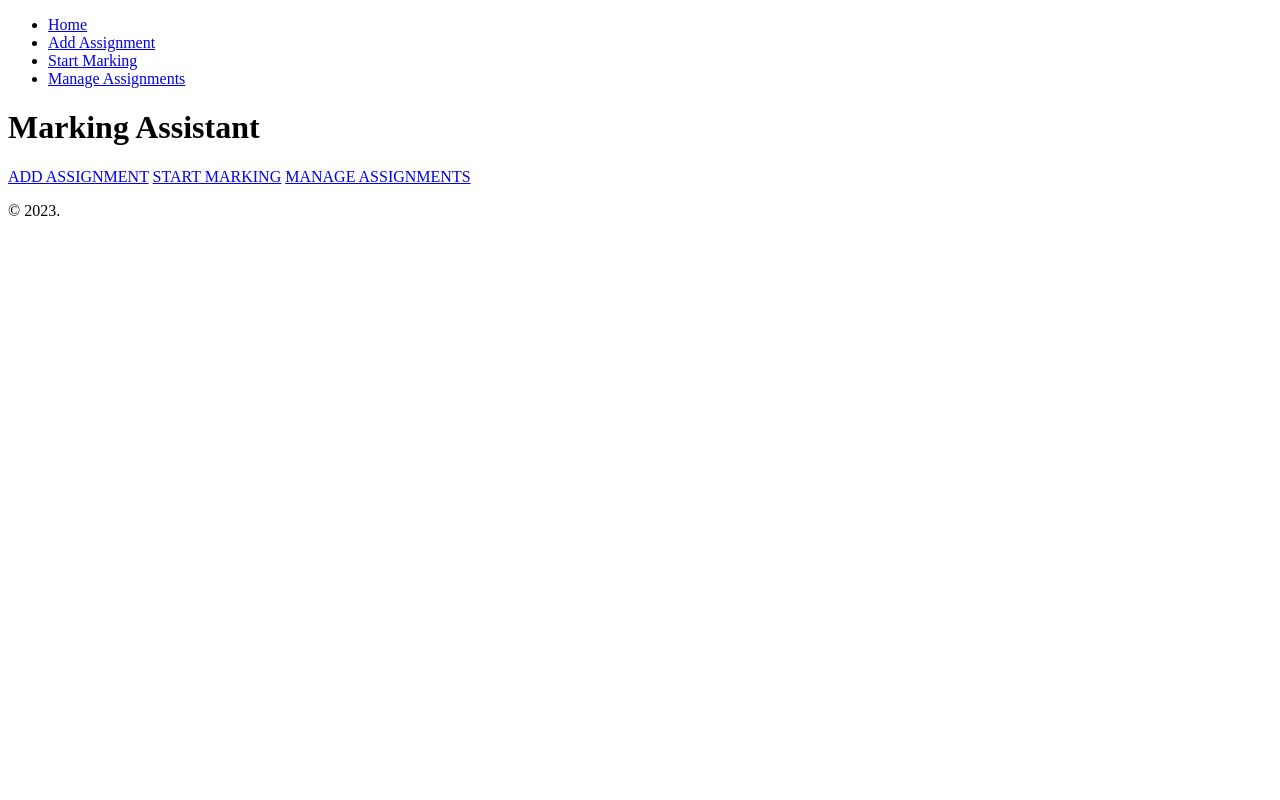
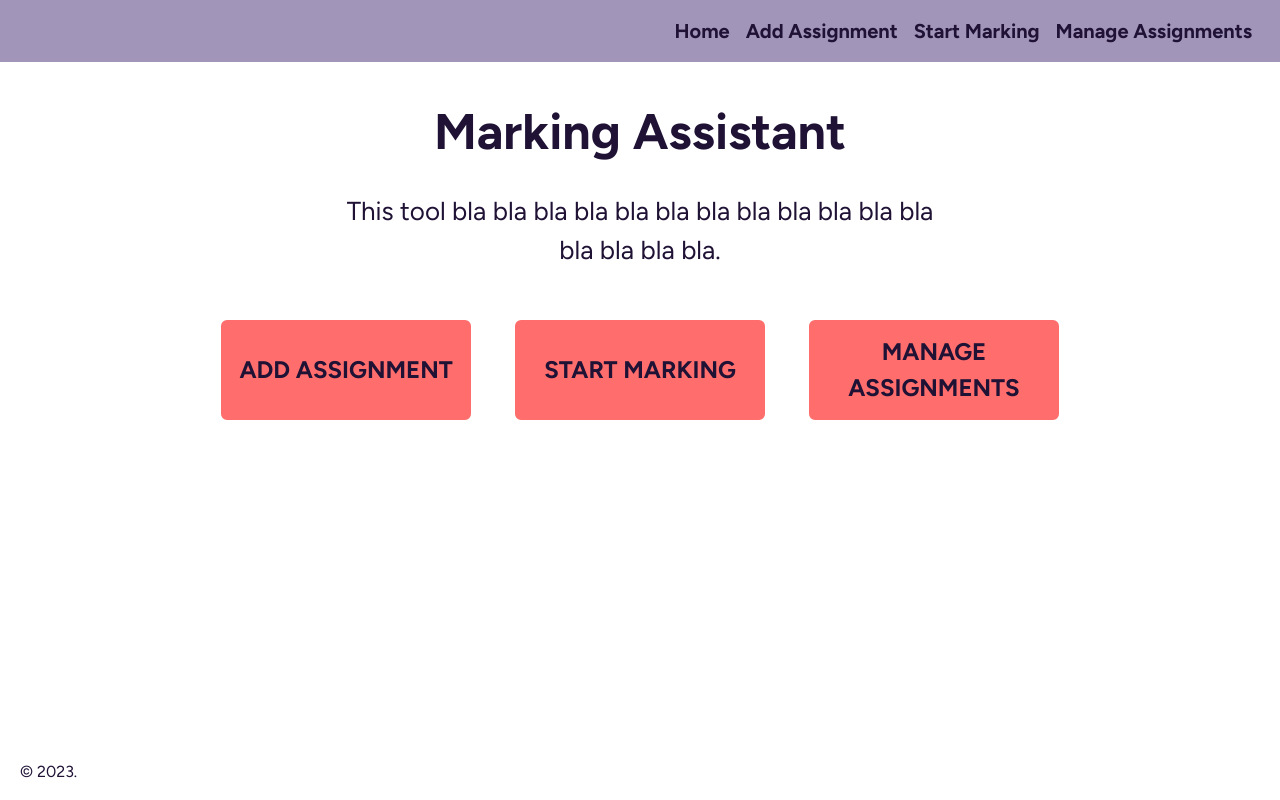
Before and after one commit to trrine/marking_assistant, a Django app: page / in a window 1280 px wide. Run offline with Django 4.2, Linux system fonts and the light colour scheme.

Commit message:
Initial CSS for base and index

```diff
--- a/marking_assistant_app/static/css/style.css
+++ b/marking_assistant_app/static/css/style.css
@@ -0,0 +1,92 @@
+/* BASE */
+body {
+    --bs-body-font-family: "Figtree", sans-serif;
+    --bs-body-color: #1f1235;
+}
+
+header {
+    background-color: #a195ba !important;
+    margin-bottom: 40px !important;
+}
+
+footer {
+    position: absolute;
+    bottom: 0;
+    margin-left: 20px;
+    text-align: center;
+}
+
+.btn-primary {
+    background-color: #ff6e6c !important;
+    border-color: #ff6e6c !important;
+    border-width: 3px !important;
+    color: #1f1235 !important;
+    font-weight: bold !important;
+}
+
+/* BASE: NAVIGATION BAR */
+
+.navbar-nav {
+    padding-right: 20px;
+}
+
+.nav-item a {
+    color: #1f1235;
+}
+
+.nav-item a:hover {
+    color: white;
+}
+
+.nav-item {
+    font-size: 20px;
+    font-weight: bold;
+}
+
+/* INDEX */
+
+.heading {
+    font-size: 50px;
+    font-weight: bold;
+    color:#1f1235;
+    text-align: center;
+}
+
+.index-text {
+    font-size: 26px;
+    text-align: center;
+    width: 600px;
+    margin-left: auto;
+    margin-right: auto;
+    margin-top: 30px;
+    margin-bottom: 50px;
+}
+
+.nav-button {
+    font-size: 24px !important;
+    height: 100px !important;
+    display: inline-flex !important;
+    justify-content: center !important;
+    align-items: center !important;
+    width: 250px !important;
+}
+
+.nav-button {
+    font-size: 24px !important;
+    height: 100px !important;
+    display: inline-flex !important;
+    justify-content: center !important;
+    align-items: center !important;
+    width: 250px !important;
+    margin-left: 20px;
+    margin-right: 20px;
+}
+
+.nav-button:hover {
+    background-color: white !important;
+    color: #ff6e6c !important;
+}
+
+.main-content {
+    text-align: center !important;
+}
--- a/marking_assistant_app/templates/base.html
+++ b/marking_assistant_app/templates/base.html
@@ -3,17 +3,22 @@
 <html lang="en">
 <head>
     <meta charset="UTF-8">
+    <meta name="viewport" content="width=device-width, initial-scale=1">
     <title>{% block title %}Marking Assistant{% endblock %}</title>
     <link rel="stylesheet" href="{% static 'css/style.css' %}">
+    <link href="https://cdn.jsdelivr.net/npm/bootstrap@5.3.2/dist/css/bootstrap.min.css" rel="stylesheet" integrity="sha384-T3c6CoIi6uLrA9TneNEoa7RxnatzjcDSCmG1MXxSR1GAsXEV/Dwwykc2MPK8M2HN" crossorigin="anonymous">
+    <link rel="preconnect" href="https://fonts.googleapis.com">
+    <link rel="preconnect" href="https://fonts.gstatic.com" crossorigin>
+    <link href="https://fonts.googleapis.com/css2?family=Figtree:wght@300;400;700&display=swap" rel="stylesheet">
 </head>
 <body>
     <header>
-        <nav>
-            <ul>
-                <li><a href="/">Home</a></li>
-                <li><a href="/add_assignment">Add Assignment</a></li>
-                <li><a href="/start_marking">Start Marking</a></li>
-                <li><a href="/manage_assignments">Manage Assignments</a></li>
+        <nav class="navbar navbar-expand-lg">
+            <ul class="navbar-nav ms-auto mb-2 mb-lg-0">
+                <li class="nav-item"><a class="nav-link" href="/">Home</a></li>
+                <li class="nav-item"><a class="nav-link" href="/add_assignment">Add Assignment</a></li>
+                <li class="nav-item"><a class="nav-link" href="/start_marking">Start Marking</a></li>
+                <li class="nav-item"><a class="nav-link" href="/manage_assignments">Manage Assignments</a></li>
             </ul>
         </nav>
     </header>
--- a/marking_assistant_app/templates/index.html
+++ b/marking_assistant_app/templates/index.html
@@ -1,10 +1,15 @@
 {% extends "base.html" %}
 
 {% block content %}
-    <h1>Marking Assistant</h1>
+    <h1 class="heading">Marking Assistant</h1>
+    <div class="index-text">
+        <p>
+            This tool bla bla bla bla bla bla bla bla bla bla bla bla bla bla bla bla.
+        </p>
+    </div>
     <div class="main-content">
-        <a href="/add_assignment" class="nav-button">ADD ASSIGNMENT</a>
-        <a href="/start_marking" class="nav-button">START MARKING</a>
-        <a href="/manage_assignments" class="nav-button">MANAGE ASSIGNMENTS</a>
+        <a href="/add_assignment" class="btn btn-primary nav-button">ADD ASSIGNMENT</a>
+        <a href="/start_marking" class="btn btn-primary nav-button">START MARKING</a>
+        <a href="/manage_assignments" class="btn btn-primary nav-button">MANAGE ASSIGNMENTS</a>
     </div>
 {% endblock %}
--- a/marking_assistant_app/templates/mark_task.html
+++ b/marking_assistant_app/templates/mark_task.html
@@ -34,6 +34,5 @@
         <input type="submit" value="Save Marking">
     </form>
 
-    <a href="{% url 'start_marking' %}">Back to Marking Dashboard</a>
     <a href="{% url 'download_results' %}">Download Marking Results</a>
 {% endblock %}
```
